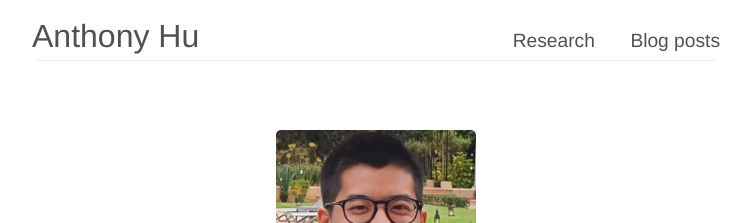
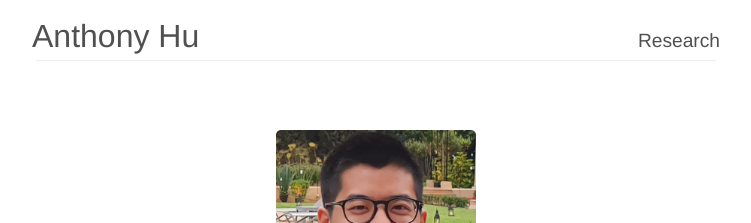
Before and after one commit to anthonyhu/anthonyhu.github.io, a Jekyll site: the page built from index.md, in a window 1280 px wide. Shown: the top 223 px of the page, without its empty margins (264-1015 px from the left). Built offline with Jekyll 4.4.1, drawn with Linux system fonts in a browser that asks for light colours; nearby versions of some CDN libraries.

Commit message:
remvoe posts

```diff
--- a/_config.yml
+++ b/_config.yml
@@ -28,7 +28,7 @@ plugins:
 # Navigation bar
 pages_list:
   Research: '/research'
-  Blog posts: '/posts'
+  #Blog posts: '/posts'
 
 # Google Analytics ID
 google_analytics: G-ZEX81SMNGH
```
